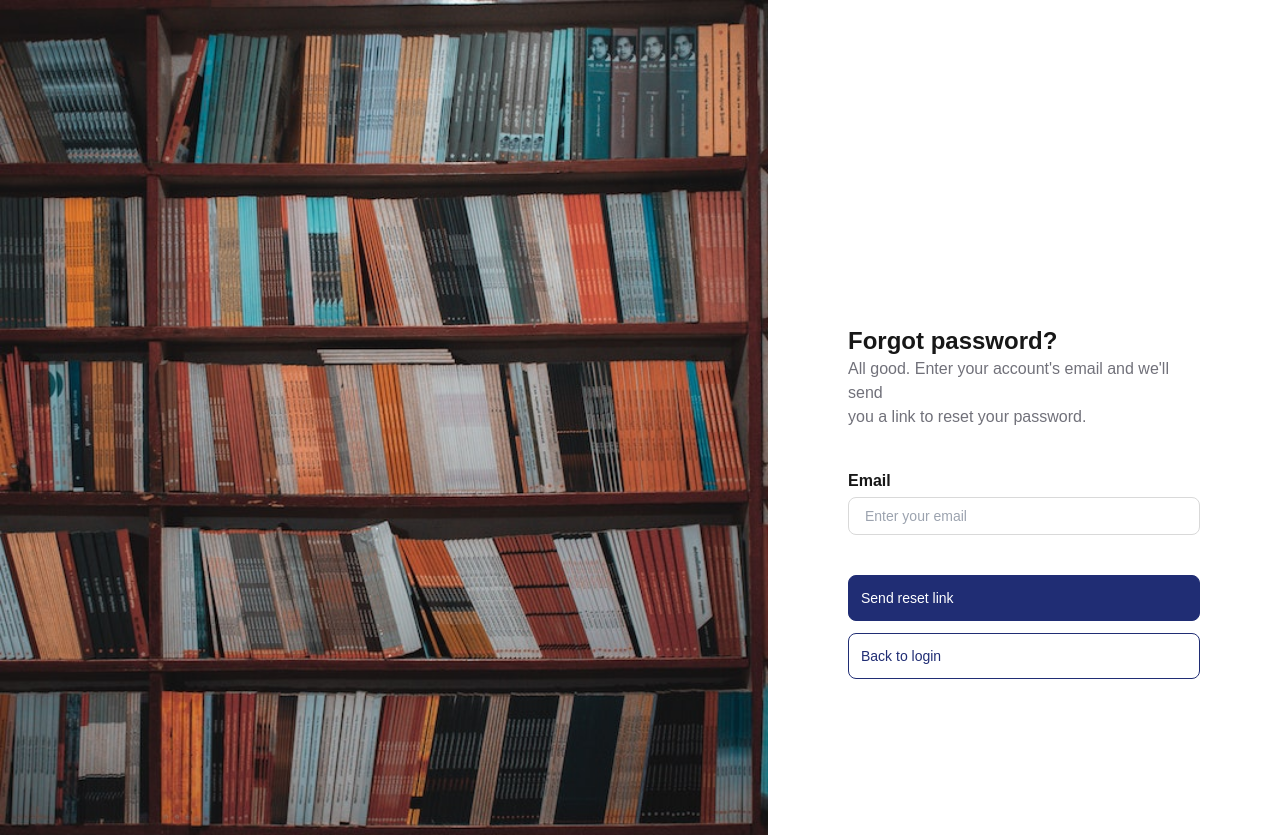
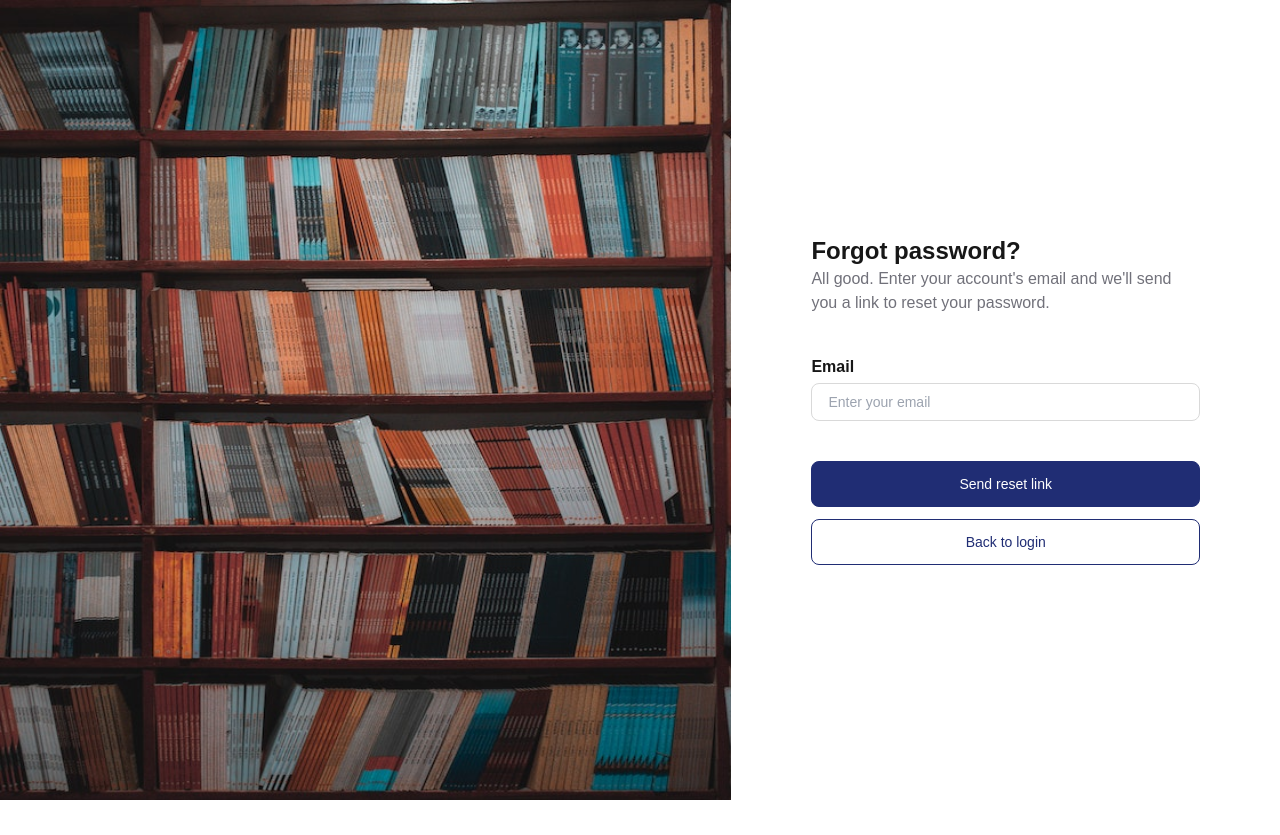
Before and after one commit to JumboCode/english-at-large, a Next.js app: page /forgot-password in a window 1280 px wide. Shown: the top 835 px of the page. After the commit the page ends 800 px from the top, so only its background shows below. Built offline with nearby package versions, Linux system fonts and the light colour scheme.

Commit message:
removed need for scrolling

```diff
--- a/src/app/forgot-password/page.tsx
+++ b/src/app/forgot-password/page.tsx
@@ -6,19 +6,22 @@ import Image from "next/image";
 
 const ForgotPassword = () => {
   const handleReset = () => {
-    return <div />;
-  };
-  const toLogin = () => {
-    <a href="/login" />;
+    return;
   };
 
   return (
-    <div className="font-family-name:var(--font-geist-sans)] grid grid-cols-5 items-center">
-      <div className="col-span-3">
-        <Image aria-hidden src={books} alt="books" layout="responsive" />
+    <div className="font-family-name:var(--font-geist-sans)] grid grid-cols-7 items-center">
+      <div className="hidden sm:block container object-cover col-span-4">
+        <Image
+          aria-hidden
+          src={books}
+          alt="books"
+          layout="responsive"
+          style={{ maxHeight: "100vh" }}
+        />
       </div>
 
-      <div className="container mx-auto px-20 object-fill col-span-2">
+      <div className="container mx-auto px-20 object-fill col-span-3">
         <div className="text-2xl font-bold flex flex-col-3">
           <h1>Forgot password?</h1>
         </div>
@@ -39,11 +42,9 @@ const ForgotPassword = () => {
             altTextStyle="text-white"
             altStyle="bg-dark-blue mt-10 w-full"
           />
-
           <a href="/login">
             <CommonButton
               label="Back to login"
-              onClick={toLogin}
               altTextStyle="text-dark-blue"
               altStyle="bg-white outline-dark-blue mt-3 w-full"
             />
--- a/src/app/login/page.tsx
+++ b/src/app/login/page.tsx
@@ -7,12 +7,18 @@ import Image from "next/image";
 
 const Login = () => {
   return (
-    <div className="flex font-[family-name:var(--font-geist-sans)] left-0 grid grid-cols-5 items-center">
-      <div className="col-span-3">
-        <Image aria-hidden src={books} alt="books" layout="responsive" />
+      <div className="font-[family-name:var(--font-geist-sans)] left-0 grid grid-cols-7 items-center">
+        <div className="hidden sm:block container object-cover min-h-screen col-span-4">
+          <Image
+            aria-hidden
+            src={books}
+            alt="books"
+            layout="responsive"
+            style={{ maxHeight: '100vh' }}
+          />
         </div>
 
-      <div className="container mx-auto px-20 object-fill col-span-2">
+        <div className="container mx-auto px-20 object-fill col-span-3">
           <div className="text-2xl font-bold">
             <h1> Welcome back! </h1>
           </div>
--- a/src/components/common/button/CommonButton.tsx
+++ b/src/components/common/button/CommonButton.tsx
@@ -33,7 +33,7 @@ const CommonButton = (props: ButtonProps) => {
   return (
     <button
       onClick={onClick}
-      className={`flex flex-row items-center gap-2 p-3 min-w-max border rounded-lg border-dark-blue bg-white" ${altStyle}`}
+      className={`flex flex-row items-center justify-center gap-2 p-3 min-w-max border rounded-lg border-dark-blue bg-white" ${altStyle}`}
       disabled={disabled}
     >
       {leftIcon ? leftIcon : null}
```
Lines whose indentation alone changed are shown as unchanged.
